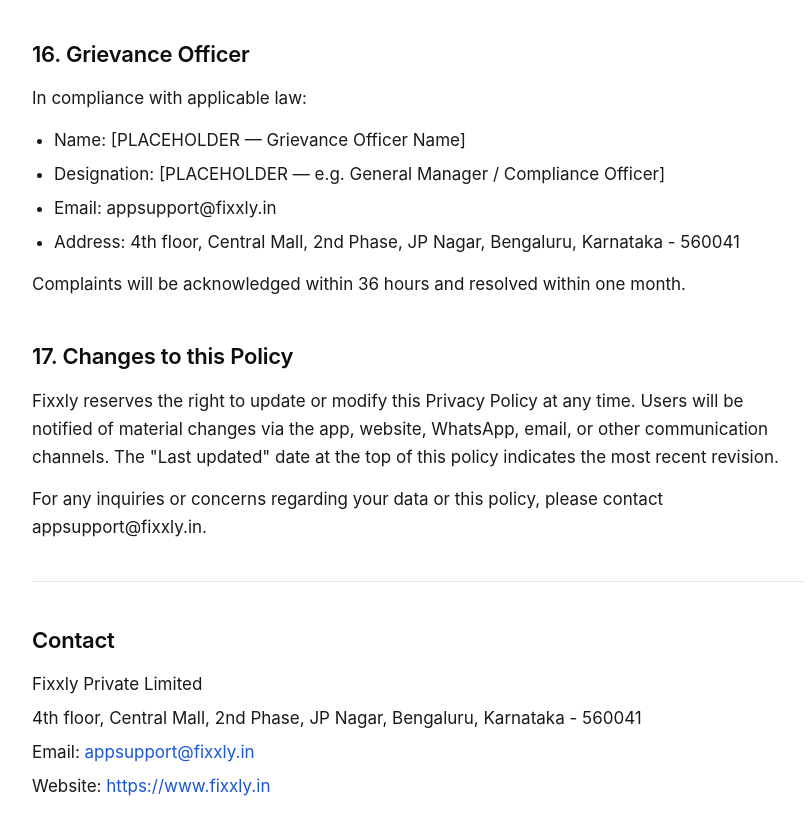
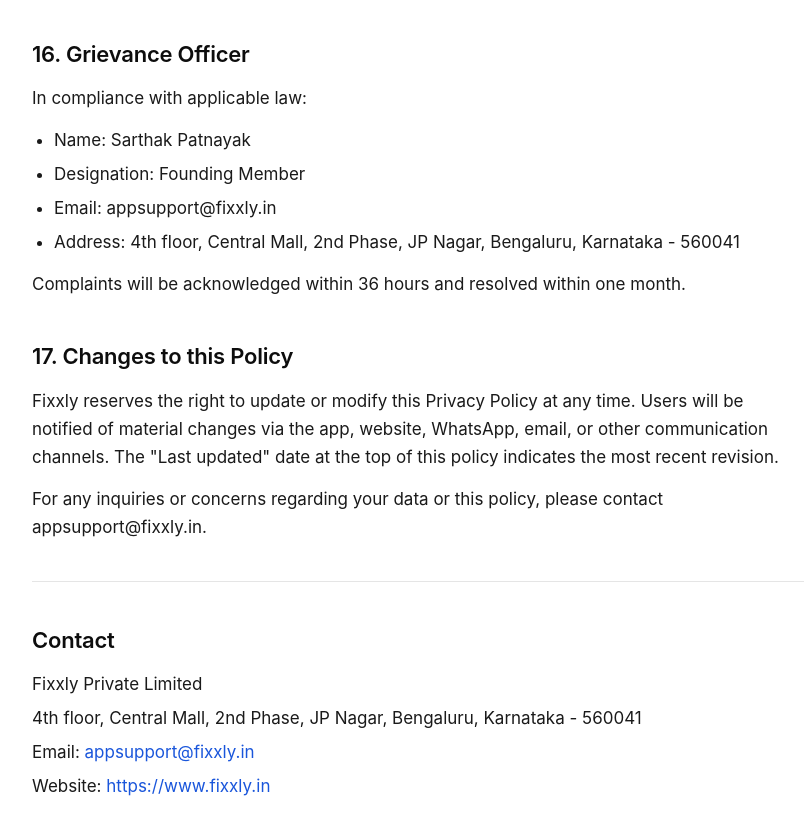
Before and after one commit to jontyxo/fixxly-code, a React (Vite) app: page / in a window 1280 px wide. Shown: the part 7440-8274 px from the top of the page, without its empty margins (222-1031 px from the left). Built offline with nearby package versions, Linux system fonts and the light colour scheme.

Commit message:
Update grievance officer details in privacy policy

```diff
--- a/src/privacyContent.js
+++ b/src/privacyContent.js
@@ -304,8 +304,8 @@
       { p: 'In compliance with applicable law:' },
       {
         ul: [
-          'Name: [PLACEHOLDER — Grievance Officer Name]',
-          'Designation: [PLACEHOLDER — e.g. General Manager / Compliance Officer]',
+          'Name: Sarthak Patnayak',
+          'Designation: Founding Member',
           'Email: appsupport@fixxly.in',
           'Address: 4th floor, Central Mall, 2nd Phase, JP Nagar, Bengaluru, Karnataka - 560041',
         ],
```
